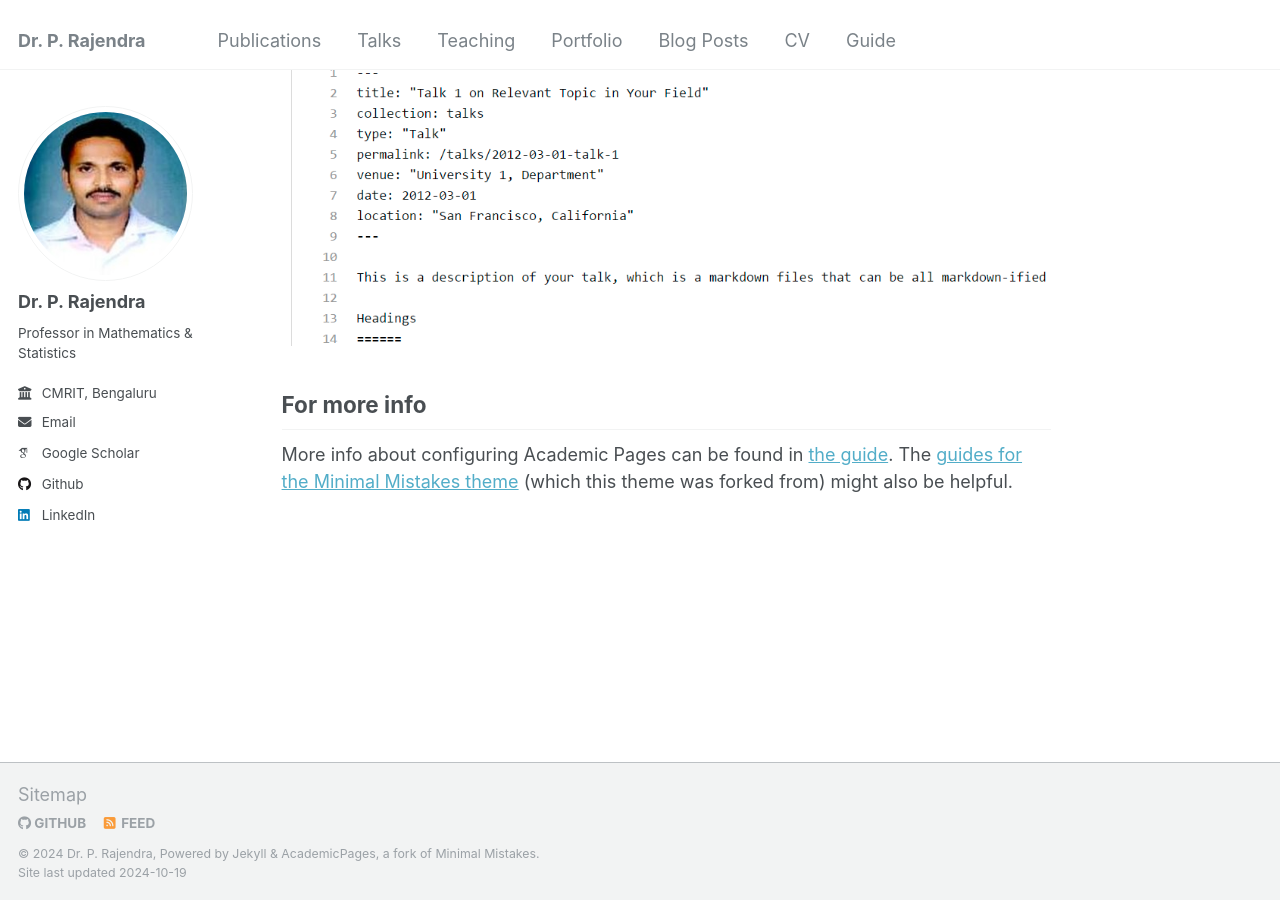
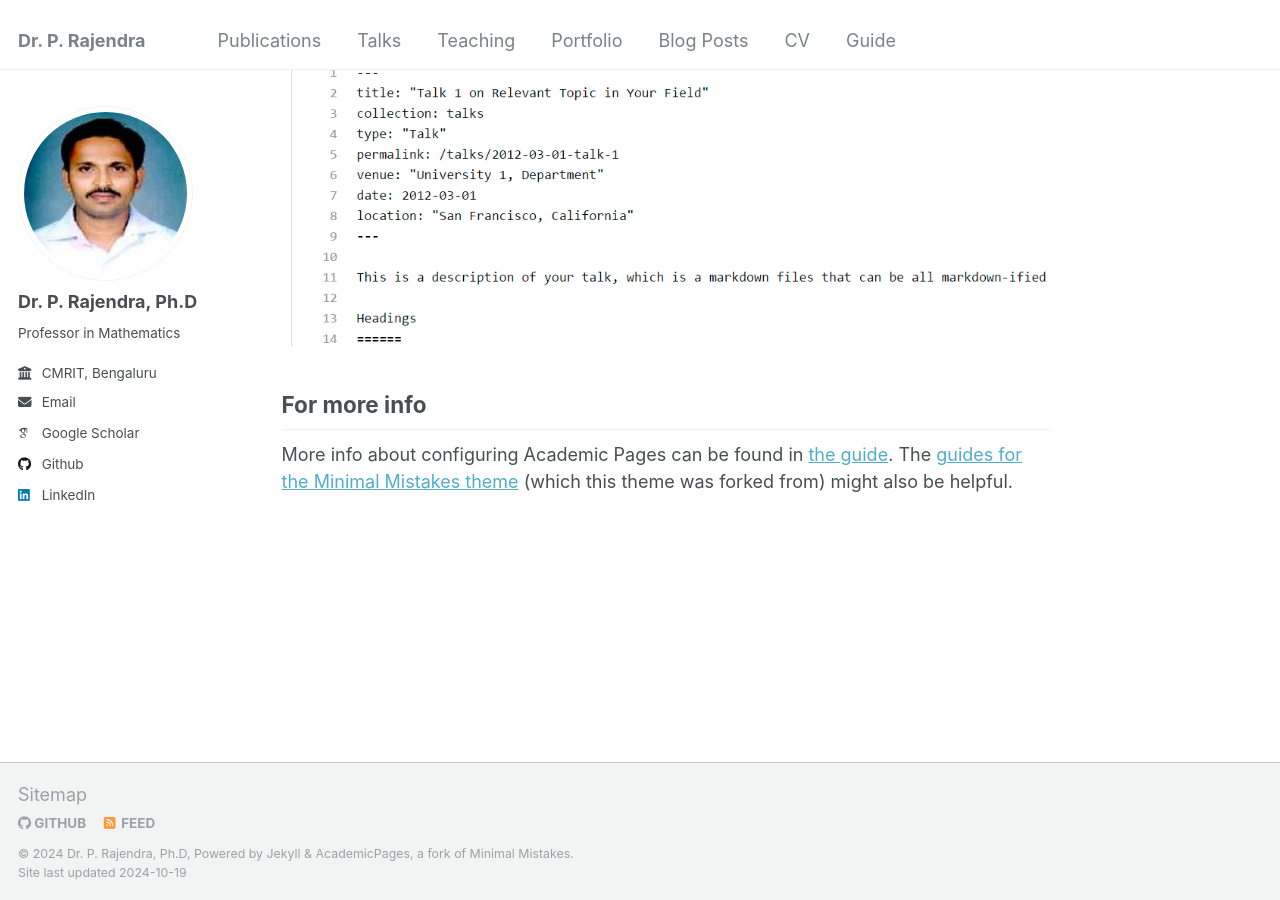
Before and after one commit to rajendra-ai/rajendra-ai.github.io, a Jekyll site: the page built from _pages/about.md, in a window 1280 px wide and 900 px high, scrolled down 2643 px. Built offline with Jekyll 4.4.1, drawn with Linux system fonts in a browser that asks for light colours; some web fonts are replaced.

Commit message:
Update _config.yml

```diff
--- a/_config.yml
+++ b/_config.yml
@@ -9,8 +9,8 @@
 locale                   : "en-IN"
 title                    : "Dr. P. Rajendra"
 title_separator          : "-"
-name                     : &name "Dr. P. Rajendra"
-description              : &description "Professor in Mathematics & Statistics"
+name                     : &name "Dr. P. Rajendra, Ph.D"
+description              : &description "Professor in Mathematics"
 url                      : https://rajendra-ai.github.io # the base hostname & protocol for your site e.g. "https://mmistakes.github.io"
 baseurl                  : "" # the subpath of your site, e.g. "/blog"
 repository               : "rajendra-ai/rajendra-ai.github.io"
@@ -80,9 +80,9 @@ analytics:
 
 # Site Author
 author:
-  name             : "Dr. P. Rajendra"
+  name             : "Dr. P. Rajendra, Ph.D"
   avatar           : "profile.jfif"
-  bio              : "Professor in Mathematics & Statistics"
+  bio              : "Professor in Mathematics"
   location         :
   employer         : "CMRIT, Bengaluru"
   pubmed           :
```
